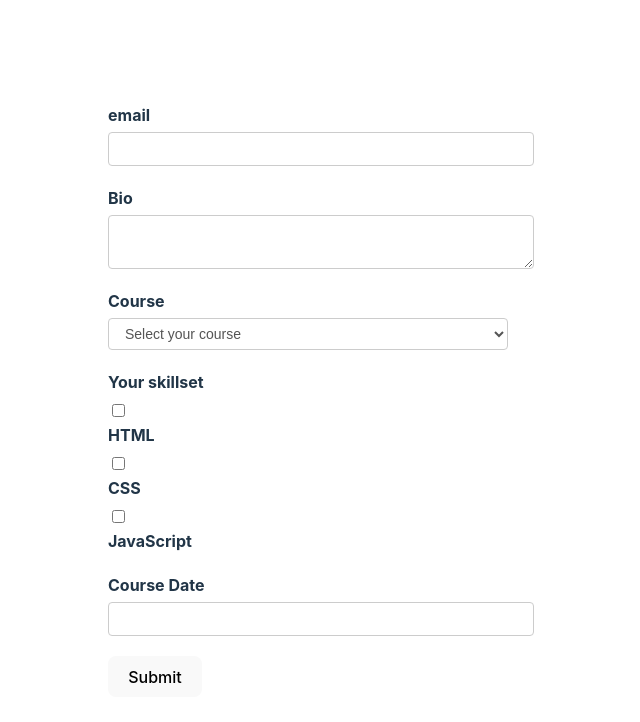
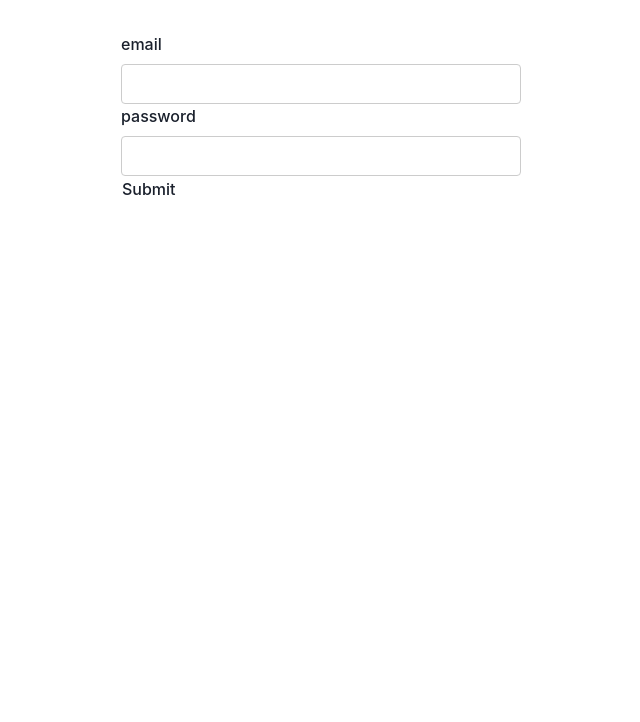
Before and after one commit to maormenashe/vite-react-formik, a React (Vite) app: page / in a window 1280 px wide. Shown: the top 722 px of the page, without its empty margins (319-959 px from the left). Built offline with nearby package versions, Linux system fonts and the light colour scheme.

Commit message:
Integrate with UI library

```diff
--- a/package.json
+++ b/package.json
@@ -10,7 +10,11 @@
     "preview": "vite preview"
   },
   "dependencies": {
+    "@chakra-ui/react": "^2.8.2",
+    "@emotion/react": "^11.11.4",
+    "@emotion/styled": "^11.11.5",
     "formik": "^2.4.6",
+    "framer-motion": "^11.2.10",
     "react": "^18.2.0",
     "react-datepicker": "^7.0.0",
     "react-dom": "^18.2.0",
--- a/src/App.tsx
+++ b/src/App.tsx
@@ -1,7 +1,8 @@
+import { ChakraProvider } from "@chakra-ui/react";
 import "./App.css";
-import EnrollmentForm from "./components/EnrollmentForm";
+// import EnrollmentForm from "./components/EnrollmentForm";
 // import RegistrationForm from "./components/RegistrationForm";
-// import LoginForm from "./components/LoginForm";
+import LoginForm from "./components/LoginForm";
 // import FormikContainer from "./components/FormikContainer";
 // import YoutubeFormFormik from "./components/YoutubeFormFormik";
 // import YoutubeFormUseFormikYup from "./components/YoutubeFormUseFormikYup";
@@ -9,15 +10,17 @@ import EnrollmentForm from "./components/EnrollmentForm";
 
 function App() {
   return (
+    <ChakraProvider>
       <div className="App">
         {/* <YoutubeFormUseFormik></YoutubeFormUseFormik> */}
         {/* <YoutubeFormUseFormikYup /> */}
         {/* <YoutubeFormFormik /> */}
         {/* <FormikContainer /> */}
-      {/* <LoginForm /> */}
+        <LoginForm />
         {/* <RegistrationForm /> */}
-      <EnrollmentForm />
+        {/* <EnrollmentForm /> */}
       </div>
+    </ChakraProvider>
   );
 }
 
--- /dev/null
+++ b/src/components/ChakraInput.tsx
@@ -0,0 +1,39 @@
+import { Field, FieldProps } from "formik";
+import * as React from "react";
+import {
+  FormControl,
+  FormErrorMessage,
+  FormLabel,
+  Input,
+  InputProps,
+} from "@chakra-ui/react";
+import { BaseControlProps } from "../types/form/controls";
+
+export type CustomChakraInputProps = InputProps & BaseControlProps;
+
+const ChakraInput: React.FunctionComponent<CustomChakraInputProps> = (
+  props
+) => {
+  const { label, name, ...rest } = props;
+  return (
+    <Field name={name}>
+      {(fieldProps: FieldProps) => {
+        const { field, form } = fieldProps;
+
+        const error = form.errors[name];
+        const isVisited = form.touched[name];
+        const isInvalid = !!(error && isVisited);
+
+        return (
+          <FormControl isInvalid={isInvalid}>
+            <FormLabel htmlFor={name}>{label}</FormLabel>
+            <Input id={name} {...rest} {...field} />
+            <FormErrorMessage>{error as string}</FormErrorMessage>
+          </FormControl>
+        );
+      }}
+    </Field>
+  );
+};
+
+export default ChakraInput;
--- a/src/components/FormikControl.tsx
+++ b/src/components/FormikControl.tsx
@@ -9,6 +9,7 @@ import CustomCheckboxGroup, {
   CustomCheckboxGroupProps,
 } from "./CustomCheckboxGroup";
 import CustomDatePicker, { CustomDatePickerProps } from "./CustomDatePicker";
+import ChakraInput, { CustomChakraInputProps } from "./ChakraInput";
 
 // eslint-disable-next-line @typescript-eslint/no-unused-vars
 type ControlType =
@@ -17,7 +18,8 @@ type ControlType =
   | "select"
   | "radio"
   | "checkbox"
-  | "date";
+  | "date"
+  | "chakrainput";
 
 type InputProps = CustomInputProps & {
   asControl: "input";
@@ -43,6 +45,10 @@ type DateProps = CustomDatePickerProps & {
   asControl: "date";
 };
 
+type ChakraInputProps = CustomChakraInputProps & {
+  asControl: "chakrainput";
+};
+
 // Create a discriminated union of all control props
 type FormikControlProps =
   | InputProps
@@ -50,7 +56,8 @@ type FormikControlProps =
   | SelectProps
   | RadioProps
   | CheckboxGroupProps
-  | DateProps;
+  | DateProps
+  | ChakraInputProps;
 
 const FormikControl: React.FunctionComponent<FormikControlProps> = (props) => {
   const { asControl, ...rest } = props;
@@ -68,6 +75,8 @@ const FormikControl: React.FunctionComponent<FormikControlProps> = (props) => {
       return <CustomCheckboxGroup {...(rest as CheckboxGroupProps)} />;
     case "date":
       return <CustomDatePicker {...(rest as DateProps)} />;
+    case "chakrainput":
+      return <ChakraInput {...(rest as ChakraInputProps)} />;
     default:
       return <></>;
   }
--- a/src/components/LoginForm.tsx
+++ b/src/components/LoginForm.tsx
@@ -37,17 +37,18 @@ const LoginForm: React.FunctionComponent<ILoginFormProps> = () => {
       onSubmit={onSubmit}
     >
       {(formik: FormikProps<LoginForm>) => {
+        console.log(formik);
         return (
           <Form noValidate>
             <FormikControl
-              asControl="input"
+              asControl="chakrainput"
               type="email"
               label="email"
               name="email"
             />
 
             <FormikControl
-              asControl="input"
+              asControl="chakrainput"
               type="password"
               label="password"
               name="password"
```
Also changed, not shown: 1 other file (tests, documents, lock files or other folders). Lines whose indentation alone changed are shown as unchanged.
